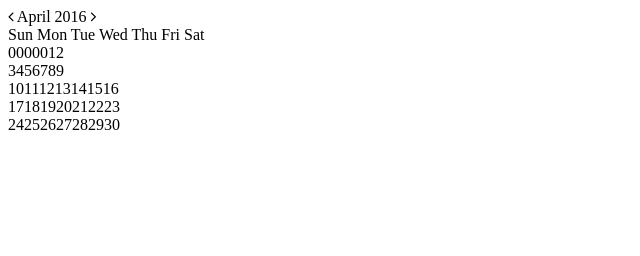
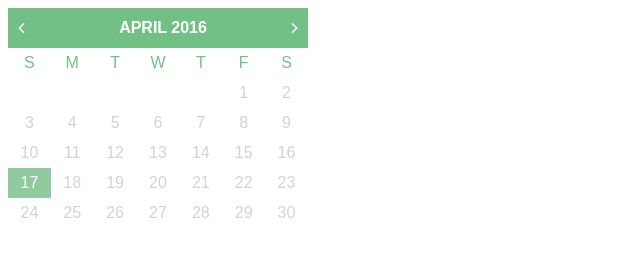
Before and after one commit to lawrnce/calendar, a plain HTML site: page client/views/index.html in a window 1280 px wide. Shown: the whole page, without its empty margins (0-640 px from the left). Drawn offline with nearby package versions, Linux system fonts and the light colour scheme.

Commit message:
Green selection

```diff
--- a/client/app/directives/calendarDirective.js
+++ b/client/app/directives/calendarDirective.js
@@ -7,11 +7,15 @@ angular.module('app.directive.calendar', [])
     		restrict : 'E',
     		scope: {
     			current: "=",
-    			available: "="
+    			available: "=",
+    			selected: "="
     		},
     		templateUrl : "templates/calendar/calendar.html",
     		css: "templates/calendar/calendar.css",
     		link: function(scope) {
+
+    			scope.selected = removeTime(scope.selected || moment());
+
     			scope.current = removeTime(scope.selected || moment());
     			scope.month = scope.current.clone();
 
@@ -19,6 +23,10 @@ angular.module('app.directive.calendar', [])
     			start.date(1);
     			removeTime(start.day(0));
     			buildMonth(scope, start, scope.month)
+
+				scope.select = function(day) {
+                	scope.selected = day.date;
+            	};
 
     			scope.next = function() {
     				var next = scope.month.clone();
@@ -61,7 +69,7 @@ angular.module('app.directive.calendar', [])
         	for (var i = 0; i < 7; i++) {
             	days.push({
                 	name: date.format("dd").substring(0, 1),
-                	number: (date.month() === month.month()) ? date.date() : 0,
+                	number: (date.month() === month.month()) ? date.date() : null,
                 	isAvailable: isAvailable(date.date()),
                 	date: date
             	});
--- a/client/views/index.html
+++ b/client/views/index.html
@@ -5,7 +5,7 @@
   </head>
   <body ng-controller="CalendarController">
     <div>
-      <calendar current="today" available="dates"></calendar>
+      <calendar current="today" available="dates" selected="today"></calendar>
     </div>
     <script src="http://ajax.googleapis.com/ajax/libs/angularjs/1.3.10/angular.min.js"></script>
     <script type="text/javascript" src="//cdnjs.cloudflare.com/ajax/libs/moment.js/2.8.3/moment.min.js"></script>
--- a/client/views/templates/calendar/calendar.css
+++ b/client/views/templates/calendar/calendar.css
@@ -0,0 +1,110 @@
+.border-box {
+  box-sizing: border-box;
+  -moz-box-sizing: border-box;
+}
+
+calendar {
+    font-family: Arial, Helvetica, sans-serif;
+    float: left;
+    display: block;
+    box-sizing: border-box;
+  -moz-box-sizing: border-box;
+  background: white;
+  width: 300px;
+  /*border: solid 1px #CCC;*/
+  margin-bottom: 10px;
+}
+
+/*Header*/
+calendar > div.header {
+  float: left;
+  width: 100%;
+  background: #72C086;
+  height: 40px;
+  color: white;
+}
+
+calendar > div.header > * {
+  height: 40px;
+  line-height: 40px !important;
+  display: inline-block;
+  vertical-align: middle;
+}
+
+calendar > div.header > i {
+  float: left;
+  width: 40px;
+  font-size: 1.15em;
+  font-weight: normal;
+  position: relative;
+  box-sizing: border-box;
+  -moz-box-sizing: border-box;
+  padding: 0 10px;
+  cursor: pointer;
+}
+
+calendar > div.header > i.fa-angle-left {
+  text-align: left;
+}
+
+calendar > div.header > i.fa-angle-right {
+  text-align: right;
+  margin-left: -40px;
+}
+
+calendar > div.header > span {
+  float: left;
+  width: 100%;
+  font-weight: bold;
+  text-transform: uppercase;
+  box-sizing: border-box;
+  -moz-box-sizing: border-box;
+  padding-left: 50px;
+  margin-left: -40px;
+  text-align: center;
+  padding-right: 40px;
+  color: inherit;
+}
+
+calendar > div.week {
+  float: left;
+  width: 100%;
+}
+
+calendar > div.week:first-child {
+  border-top: none;
+}
+
+calendar > div.week > span.day {
+  float: left;
+  width: 14.28571429%;
+  box-sizing: border-box;
+  -moz-box-sizing: border-box;
+  font-size: 1.00em;
+  text-align: center;
+  height: 30px;
+  line-height: 30px !important;
+  display: inline-block;
+  vertical-align: middle;
+  background: white;
+  color: #d3d3d3;
+  cursor: pointer;
+}
+
+calendar > div.week > span.day:first-child {
+  border-left: none;
+}
+
+calendar > div.week > span.day.today {
+  background: #E3F2FF;
+}
+
+calendar > div.week > span.day.selected {
+  background: #90CB9F;
+  color: white;
+}
+
+calendar > div.week.names > span {
+  color: #72C086;
+  font-weight: normal;
+}
--- a/client/views/templates/calendar/calendar.html
+++ b/client/views/templates/calendar/calendar.html
@@ -1,21 +1,20 @@
+<link type="text/css" rel="stylesheet" href="templates/calendar/calendar.css"/>
 <div class="header">
   <i class="fa fa-angle-left" ng-click="previous()"></i>
   <span>{{month.format("MMMM YYYY")}}</span>
   <i class="fa fa-angle-right" ng-click="next()"></i>
 </div>
 <div class="week names">
-  <span class="day">Sun</span>
-  <span class="day">Mon</span>
-  <span class="day">Tue</span>
-  <span class="day">Wed</span>
-  <span class="day">Thu</span>
-  <span class="day">Fri</span>
-  <span class="day">Sat</span>
+  <span class="day">S</span>
+  <span class="day">M</span>
+  <span class="day">T</span>
+  <span class="day">W</span>
+  <span class="day">T</span>
+  <span class="day">F</span>
+  <span class="day">S</span>
 </div>
 <div class="week" ng-repeat="week in weeks">
   <span class="day" ng-class="{
-    today: day.isToday,
-    'different-month': !day.isCurrentMonth,
     selected: day.date.isSame(selected)
-    }" ng-repeat="day in week.days">{{day.number}}</span>
+    }" ng-click="select(day)" ng-repeat="day in week.days">{{day.number}}</span>
 </div>
```
